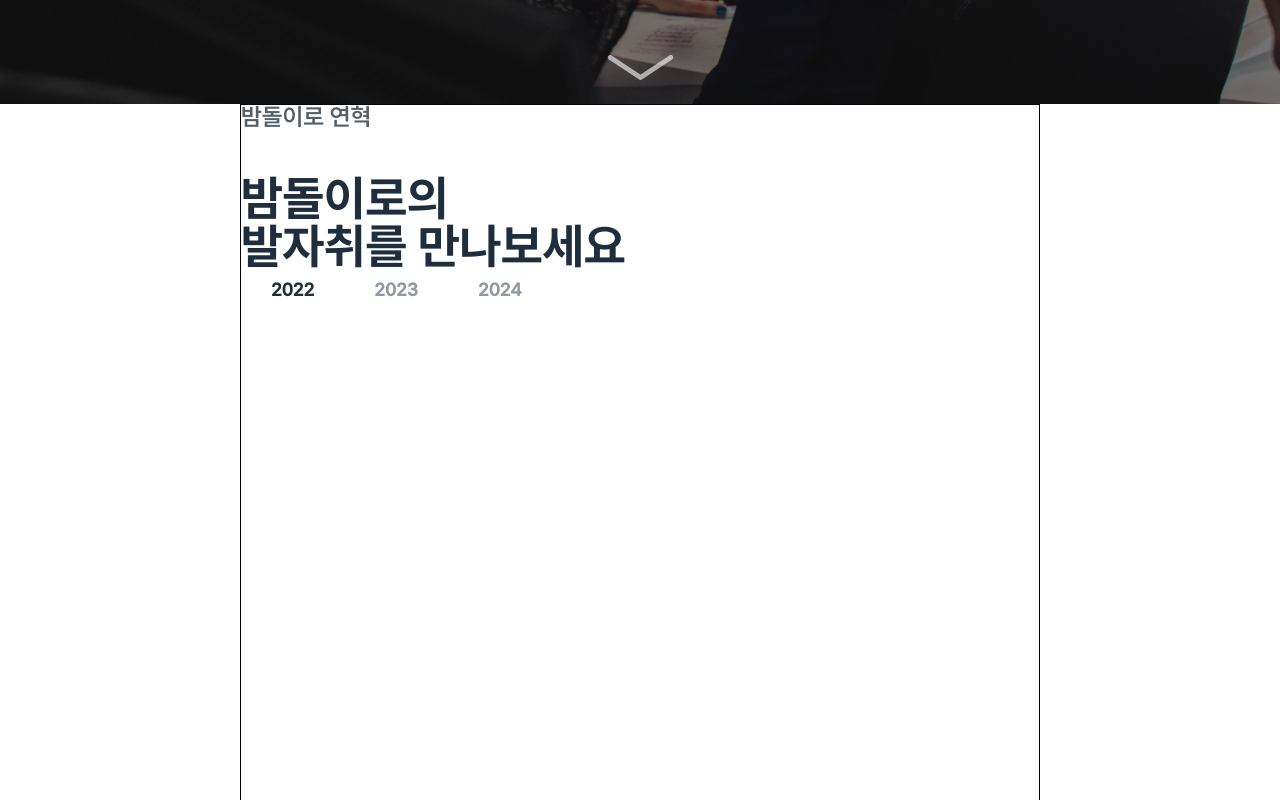
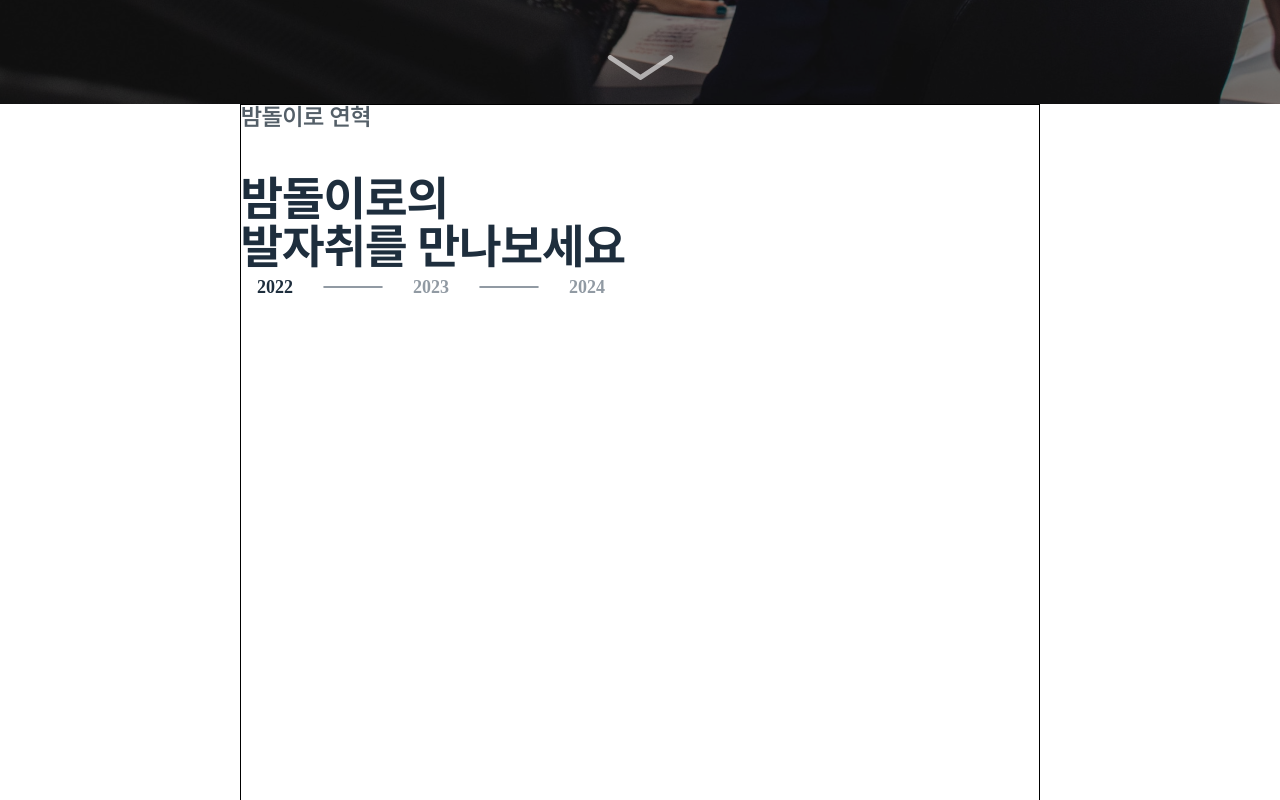
Before and after one commit to Bamdoliro/Bamdoliro, a React (Create React App) app: page / in a window 1280 px wide. Shown: the part 696-1496 px from the top of the page. Built offline with nearby package versions, Linux system fonts and the light colour scheme.

Commit message:
ADD :: TabBar 추가

```diff
--- a/src/components/History/index.tsx
+++ b/src/components/History/index.tsx
@@ -1,9 +1,16 @@
 import TitleWrap from 'components/common/TItleWrap';
 import Button from 'components/common/Button';
 import { color } from 'shared/styles/theme';
+import { useState } from 'react';
 import * as S from './style';
 
 export default function History() {
+  const [TabBtnClick, setTabBtnClick] = useState({
+    btnOne: true,
+    btnTwo: false,
+    btnThree: false,
+  });
+
   return (
     <S.History>
       <S.InnerFrame>
@@ -14,18 +21,38 @@ export default function History() {
         <S.TabBar>
           <Button
             title="2022"
-            color={color.gray04}
-            onClick={() => console.log('클릭')}
+            color={TabBtnClick.btnOne ? color.gray04 : color.gray02}
+            onClick={() =>
+              setTabBtnClick({
+                btnOne: true,
+                btnTwo: false,
+                btnThree: false,
+              })
+            }
           />
+          <S.Line />
           <Button
             title="2023"
-            color={color.gray02}
-            onClick={() => console.log('클릭')}
+            color={TabBtnClick.btnTwo ? color.gray04 : color.gray02}
+            onClick={() =>
+              setTabBtnClick({
+                btnOne: false,
+                btnTwo: true,
+                btnThree: false,
+              })
+            }
           />
+          <S.Line />
           <Button
             title="2024"
-            color={color.gray02}
-            onClick={() => console.log('클릭')}
+            color={TabBtnClick.btnThree ? color.gray04 : color.gray02}
+            onClick={() =>
+              setTabBtnClick({
+                btnOne: false,
+                btnTwo: false,
+                btnThree: true,
+              })
+            }
           />
         </S.TabBar>
       </S.InnerFrame>
--- a/src/components/History/style.ts
+++ b/src/components/History/style.ts
@@ -15,4 +15,14 @@ export const InnerFrame = styled.div`
   border: 1px solid black;
 `;
 
-export const TabBar = styled.div``;
+export const TabBar = styled.div`
+  display: flex;
+  align-items: center;
+`;
+
+export const Line = styled.div`
+  border: 1px solid ${color.gray02};
+  width: 60px;
+  border-radius: 2px;
+  margin-right: 14px;
+`;
--- a/src/components/common/Button/index.tsx
+++ b/src/components/common/Button/index.tsx
@@ -3,7 +3,7 @@ import * as S from './style';
 interface PropsType {
   title: string;
   color: string;
-  onClick: React.MouseEventHandler<HTMLButtonElement>;
+  onClick: React.MouseEventHandler<HTMLDivElement>;
 }
 
 export default function Button({ title, color, onClick }: PropsType) {
--- a/src/components/common/Button/style.ts
+++ b/src/components/common/Button/style.ts
@@ -1,9 +1,9 @@
 import styled from 'styled-components';
 import { color } from 'shared/styles/theme';
 
-export const Button = styled.button`
+export const Button = styled.div`
   padding: 8px 16px;
-  margin: 0px 14px;
+  margin-right: 14px;
   font-weight: 600;
   font-size: 18px;
   background-color: ${color.white};
```
